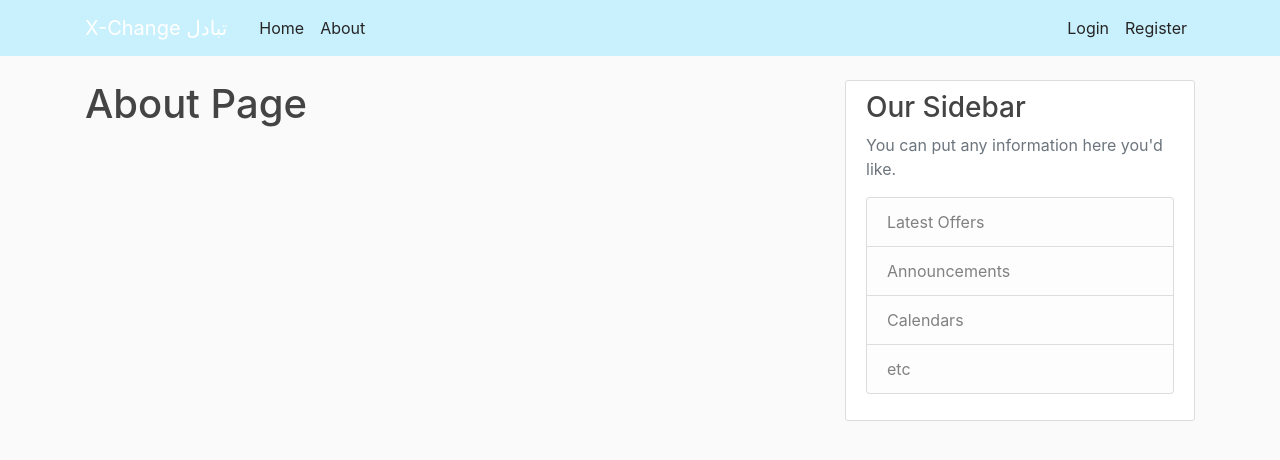
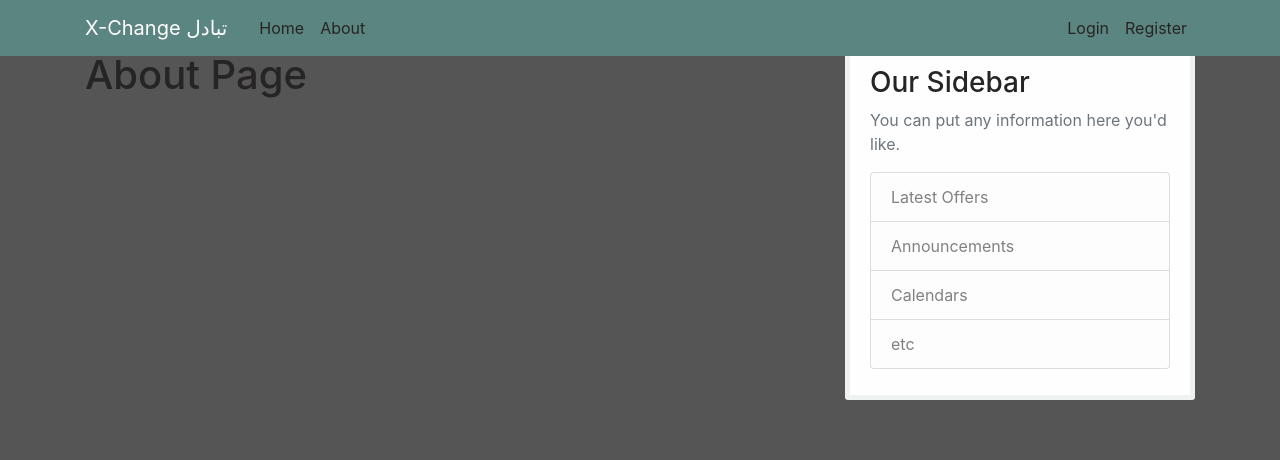
Before and after one commit to yara89/My_Apppy, a Flask app: page /about in a window 1280 px wide. Shown: the top 460 px of the page. Run offline with Flask 2, Linux system fonts and the light colour scheme; some libraries are stand-ins or nearby versions.

Commit message:
Update main.css
css modified

```diff
--- a/tabadol/static/main.css
+++ b/tabadol/static/main.css
@@ -1,44 +1,54 @@
 body {
-  background: #fafafa;
-  color: #333333;
-  margin-top: 5rem;
+  background: #555555;
+  color: #262424;
+  margin-top: 3.2rem;
 }
 
 h1, h2, h3, h4, h5, h6 {
-  color: #444444;
+  color: #262424;
 }
 
+/* nav bar bg color */
 .bg-steel {
-  background-color: #c9f1fd;
+  background-color: #5B8580;
 }
 
+/* nav bar text color */
 .site-header .navbar-nav .nav-link {
   color: #262424;
 }
 
 .site-header .navbar-nav .nav-link:hover {
   color: #262424;
+  font-weight: 900;
 }
 
-.site-header .navbar-nav .nav-link.active {
-  font-weight: 500;
+/* nav bar active */
+.site-header .navbar-nav .nav-link:active {
+  text-decoration: underline;
 }
 
+/* offers post by users  */
 .content-section {
-  background: #ffffff;
+  background: #fefefe;
   padding: 10px 20px;
-  border: 1px solid #dddddd;
+  border: 5px solid #EEF2F0;
   border-radius: 3px;
   margin-bottom: 20px;
 }
 
 .article-title {
-  color: #444444;
+  color: #262424;
 }
 
 a.article-title:hover {
-  color: #c9f1fd;
+  color: #5B8580;
+  font-weight: 700;
   text-decoration: none;
+}
+
+a.article-metadata:link {
+  color: #1ABC9C;
 }
 
 .article-content {
@@ -46,18 +56,20 @@ a.article-title:hover {
 }
 
 .article-img {
-  height: 65px;
-  width: 65px;
-  margin-right: 16px;
+  height: 80px;
+  width: 80px;
+  margin-right: 15px;
 }
 
+
 .article-metadata {
+  color: #5B8580;
   padding-bottom: 1px;
-  margin-bottom: 4px;
-  border-bottom: 1px solid #e3e3e3
+  margin-bottom: 2px;
+  border-bottom: 2px solid #5B8580
 }
 
-.article-metadata a:hover {
+a.article-metadata:hover {
   color: #333;
   text-decoration: none;
 }
```
